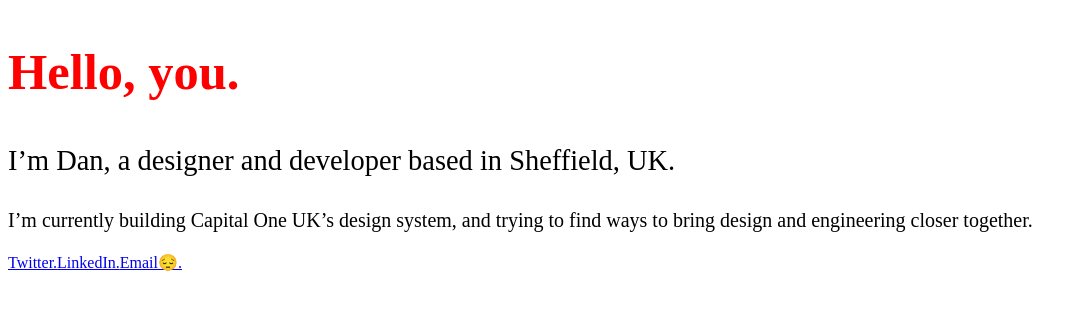
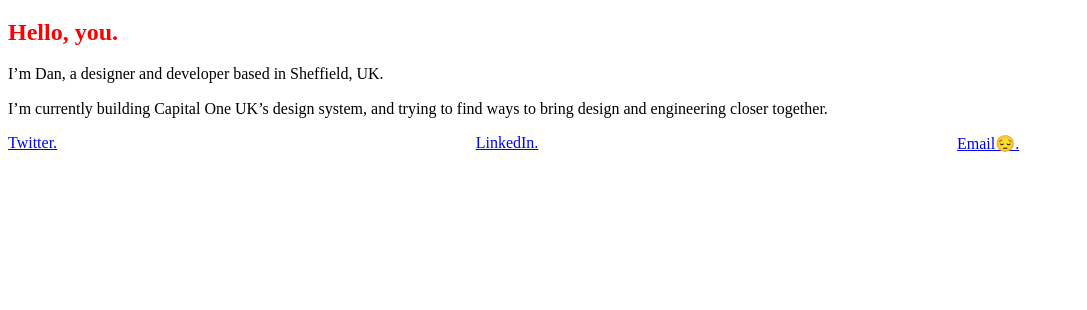
Before and after one commit to danorak/portfolio, a Gatsby site: page / in a window 1280 px wide. Shown: the whole page, without its empty margins (0-1087 px from the left). Built offline with nearby package versions, Linux system fonts and the light colour scheme; Gatsby itself is replaced by a stand-in of ours.

Commit message:
styled system update

```diff
--- /dev/null
+++ b/src/components/atoms/A.js
@@ -0,0 +1,17 @@
+import React from 'react';
+import styled from 'styled-components';
+import {color, fontFamily, fontSize} from 'styled-system';
+
+const A = styled.a`
+    ${fontFamily};
+    ${fontSize};
+    ${color};
+`;
+
+A.defaultProps = {
+    fontFamily: 'sansSerif',
+    fontSize: [1,2],
+    color: 'blue'
+}
+
+export default A;
--- a/src/components/atoms/P.js
+++ b/src/components/atoms/P.js
@@ -1,16 +1,17 @@
 import styled from 'styled-components';
-import { color, fontFamily } from 'styled-system';
+import { color, fontFamily, fontSize } from 'styled-system';
 
 const P = styled.p`
     ${color};
     ${fontFamily};
-    font-size: 20px;
+    ${fontSize};
     line-height: 1.3;
 `;
 
 P.defaultProps = {
     color: 'black',
-    fontFamily: 'sansSerif'
+    fontFamily: 'serif',
+    fontSize: [1,3]
 };
 
 export default P;
--- a/src/components/atoms/typography/Heading.js
+++ b/src/components/atoms/typography/Heading.js
@@ -1,11 +1,11 @@
 import React from 'react';
 import styled from 'styled-components';
-import { color, fontFamily } from 'styled-system';
+import { color, fontFamily, fontSize } from 'styled-system';
  // import theme from '../../common/theme';
 
 const Heading = styled.h1`
-    font-size: 3.157em;
-    line-height: 1.2;
+    ${fontSize};
+    line-height: 1;
     font-weight: 600;
     ${color};
     ${fontFamily};
@@ -13,7 +13,8 @@ const Heading = styled.h1`
 
 Heading.defaultProps = {
     color: 'red',
-    fontFamily: 'serif'
+    fontFamily: 'sansSerif',
+    fontSize: [3,5]
 };
 
 export default Heading;
--- a/src/components/atoms/typography/Intro.js
+++ b/src/components/atoms/typography/Intro.js
@@ -1,8 +1,8 @@
 import styled from 'styled-components'
-import { color, fontFamily } from 'styled-system';
+import { color, fontFamily, fontSize } from 'styled-system';
 
 const Intro = styled.p`
-    font-size: 1.777em;
+    ${fontSize};
     line-height: 1.2;
     ${color};
     ${fontFamily};
@@ -10,7 +10,8 @@ const Intro = styled.p`
 
 Intro.defaultProps = {
     color: 'black',
-    fontFamily: 'serif'
+    fontFamily: 'sansSerif',
+    fontSize: [0,3]
 };
 
 export default Intro;
--- /dev/null
+++ b/src/components/molecules/HorizontalList.js
@@ -0,0 +1,13 @@
+import styled from 'styled-components';
+
+const HorizontalList = styled.ul`
+    list-style: none;
+    display: flex;
+    flex-direction: row;
+    justify-content: space-between;
+    align-content: center;
+    padding: 0;
+    width: 80%;
+`;
+
+export default HorizontalList;
--- a/src/layouts/index.css
+++ b/src/layouts/index.css
@@ -1,13 +1,14 @@
+@import url('https://fonts.googleapis.com/css?family=Libre+Baskerville|Libre+Franklin:600');
 html {
-  font-family: -apple-system, BlinkMacSystemFont, 'Segoe UI', Roboto, Oxygen, Ubuntu, Cantarell, 'Open Sans', 'Helvetica Neue', sans-serif;
   -ms-text-size-adjust: 100%;
   -webkit-text-size-adjust: 100%;
-  background: #1C1A18;
+  /* font-size: 0.625em; */
 }
 body {
   margin: 0;
+  height: 100vh;
 }
-article,
+/* article,
 aside,
 details,
 figcaption,
@@ -182,9 +183,9 @@ textarea {
 ::-webkit-file-upload-button {
   -webkit-appearance: button;
   font: inherit;
-}
+} */
 html {
-  font: 112.5%/1.45em georgia, serif;
+  font: 62.5%/0.625em;
   box-sizing: border-box;
   overflow-y: scroll;
 }
@@ -198,9 +199,9 @@ html {
   box-sizing: inherit;
 }
 body {
-  color: hsla(0, 0%, 0%, 0.8);
+  /* color: hsla(0, 0%, 0%, 0.8);
   font-family: georgia, serif;
-  font-weight: normal;
+  font-weight: normal; */
   word-wrap: break-word;
   font-kerning: normal;
   -moz-font-feature-settings: "kern", "liga", "clig", "calt";
@@ -208,7 +209,7 @@ body {
   -webkit-font-feature-settings: "kern", "liga", "clig", "calt";
   font-feature-settings: "kern", "liga", "clig", "calt";
 }
-img {
+/* img {
   max-width: 100%;
   margin-left: 0;
   margin-right: 0;
@@ -394,8 +395,8 @@ figure {
   padding-right: 0;
   padding-top: 0;
   margin-bottom: 1.45rem;
-}
-pre {
+} */
+/* pre {
   margin-left: 0;
   margin-right: 0;
   margin-top: 0;
@@ -617,7 +618,7 @@ pre code:after,
 pre tt:before,
 pre tt:after {
   content: "";
-}
+} */
 @media only screen and (max-width: 480px) {
   html {
     font-size: 100%;
--- a/src/pages/index.js
+++ b/src/pages/index.js
@@ -2,7 +2,8 @@ import React from 'react'
 import Link from 'gatsby-link'
 import Heading from '../components/atoms/typography/Heading';
 import Intro from '../components/atoms/typography/Intro';
-import P from '../components/atoms/P';
+import A from '../components/atoms/A';
+import HorizontalList from '../components/molecules/HorizontalList'
 
 const IndexPage = () => (
   <div>
@@ -11,14 +12,14 @@ const IndexPage = () => (
     </section>
     <section>
       <Intro>I’m Dan, a designer and developer based in Sheffield, UK.</Intro>
+      <Intro>I’m currently building Capital One UK’s design system, and trying to find ways to bring design and engineering closer together.</Intro>
     </section>
     <section>
-      <P>I’m currently building Capital One UK’s design system, and trying to find ways to bring design and engineering closer together.</P>
-    </section>
-    <section>
-      <a href="#">Twitter.</a>
-      <a href="#">LinkedIn.</a>
-      <a href="#">Email😔.</a>
+      <HorizontalList>
+        <A href="#">Twitter.</A>
+        <A href="#">LinkedIn.</A>
+        <A href="#">Email😔.</A>
+      </HorizontalList>
     </section>
   </div>
 )
```
Also changed, not shown: src/components/common/theme.js (+10 -5 lines), src/layouts/index.js (+23 -2 lines).
